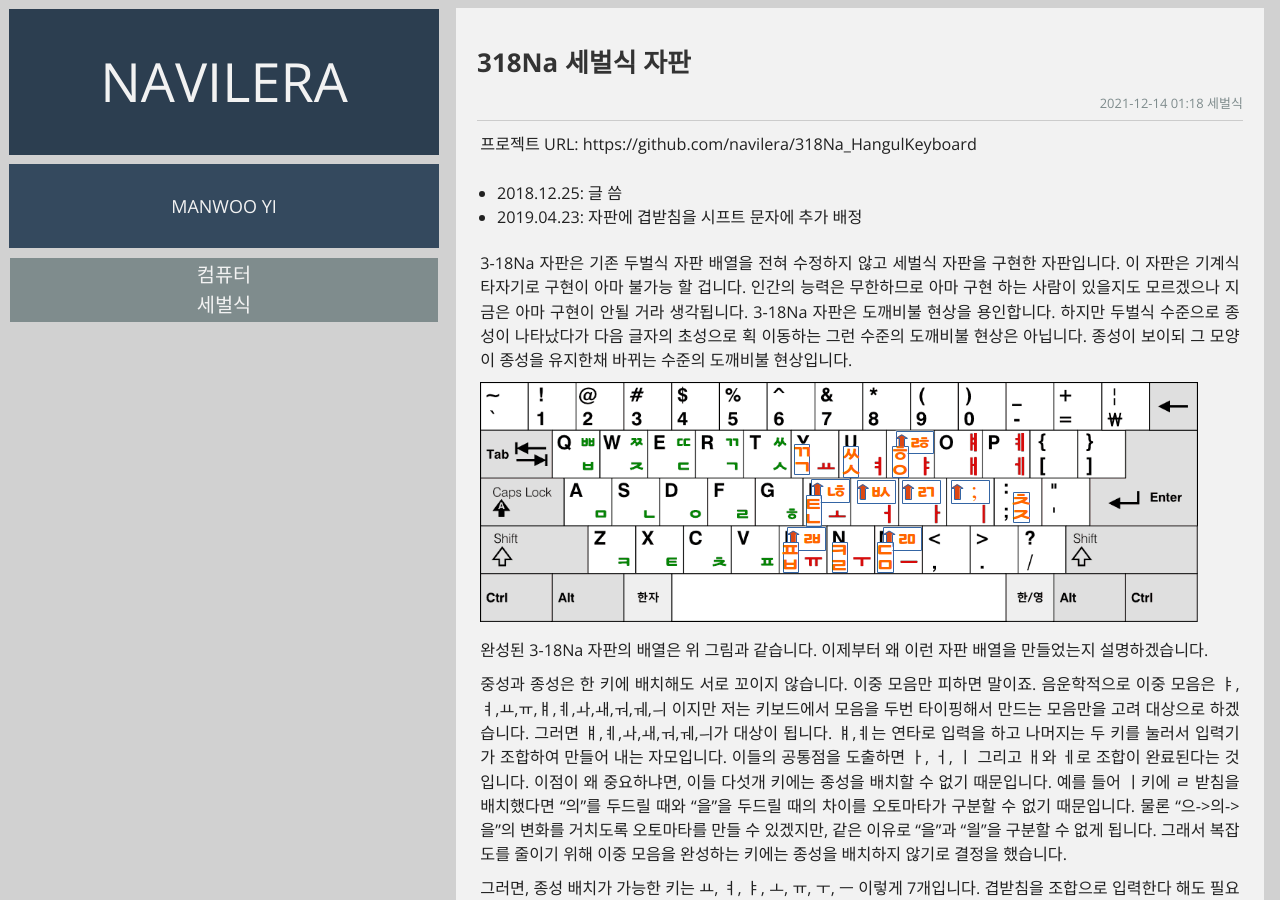
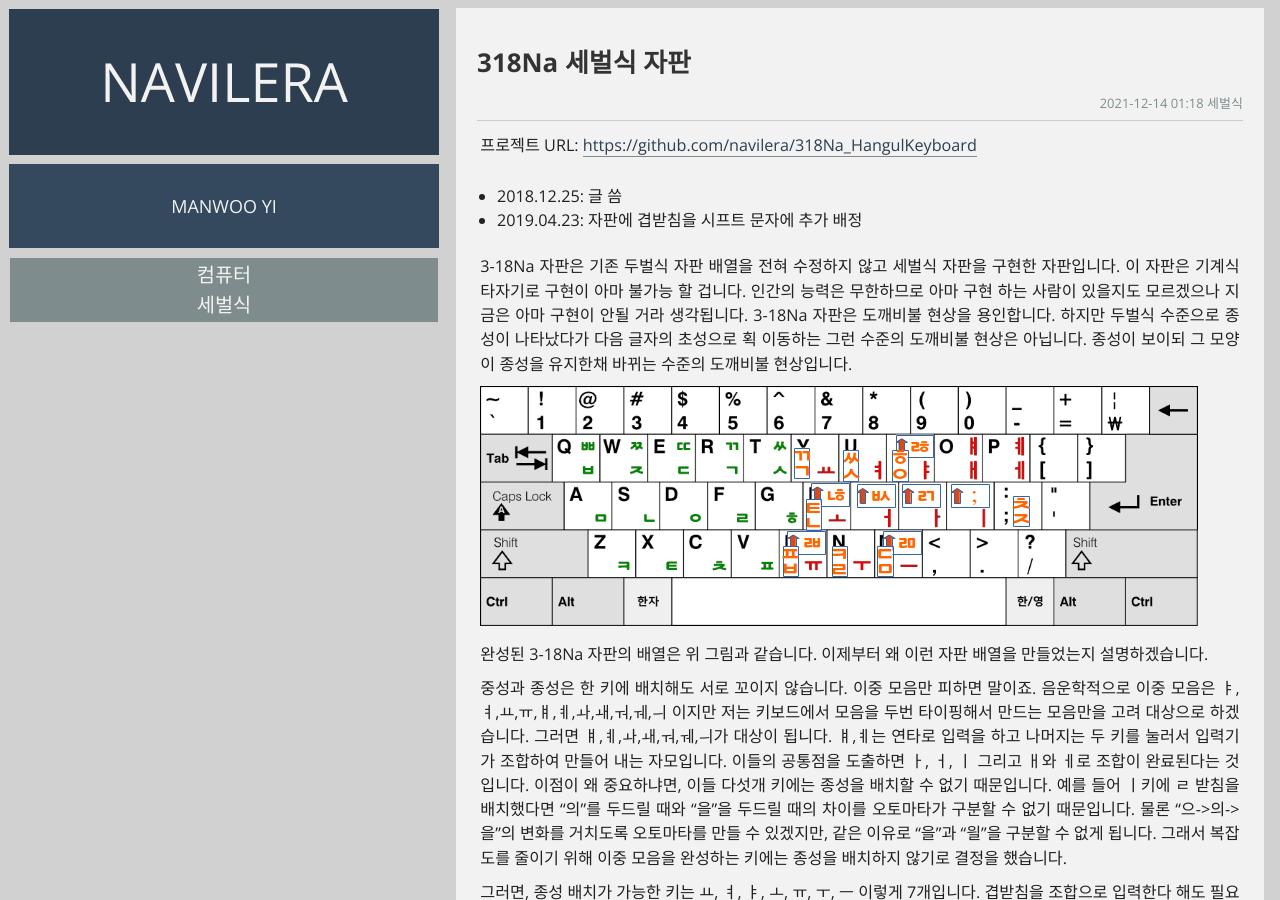
Before and after one commit to navilera/navilera.github.io, a Jekyll site: the page built from _posts/2021-12-13-318Na-sebul.md, in a window 1280 px wide and 900 px high. Built offline with Jekyll 4.4.1, drawn with Linux system fonts in a browser that asks for light colours; some of the changed lines change nothing that is shown.

Commit message:
fix URL syntax

```diff
--- a/_posts/2021-12-13-318Na-sebul.md
+++ b/_posts/2021-12-13-318Na-sebul.md
@@ -5,7 +5,7 @@ categories: 세벌식
 date: 2021-12-13 17:18 -0800
 ---
 
-프로젝트 URL: https://github.com/navilera/318Na_HangulKeyboard
+프로젝트 URL: [https://github.com/navilera/318Na_HangulKeyboard](https://github.com/navilera/318Na_HangulKeyboard)
 
 * 2018.12.25: 글 씀
 * 2019.04.23: 자판에 겹받침을 시프트 문자에 추가 배정
```
